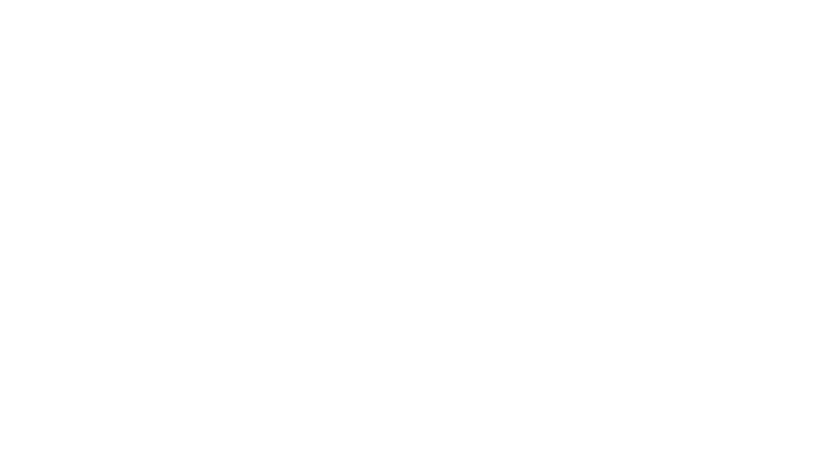
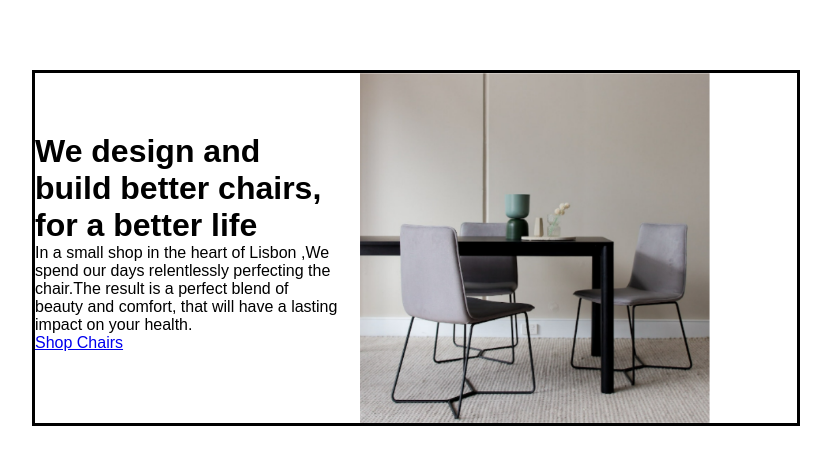
Before and after one commit to bijiraju/CHAIR-TEMPLATE, a plain HTML site: page index.html in a window 1280 px wide. Shown: the whole page, without its empty margins (224-1055 px from the left). Drawn offline with Linux system fonts and the light colour scheme.

Commit message:
added image folder

```diff
--- a/css/style.css
+++ b/css/style.css
@@ -1 +1,27 @@
 /*Author:Biji Raju*/
+* {
+    margin: 0;
+    padding: 0;
+    box-sizing: border-box;
+    font-family: Arial, Helvetica, sans-serif;
+}
+.container {
+    width: 60%;
+    margin-top: 70px;
+    margin-left: auto;
+    margin-right: auto;
+    border: solid;
+}
+.top-content {
+    display: flex;
+    justify-content: flex-start;
+    gap: 20px;
+}
+.top-content img {
+    width: 350px;
+}
+.top-content-left {
+    width: 40%;
+    padding-top: 60px;
+    /* padding-right: 20px; */
+}
--- a/index.html
+++ b/index.html
@@ -8,6 +8,22 @@
         <link rel="stylesheet" href="css/style.css" />
     </head>
     <body>
-        <table></table>
+        <div class="container">
+            <div class="top-content">
+                <div class="top-content-left">
+                    <h1>
+                        We design and build better chairs, for a better life
+                    </h1>
+                    <p>
+                        In a small shop in the heart of Lisbon ,We spend our
+                        days relentlessly perfecting the chair.The result is a
+                        perfect blend of beauty and comfort, that will have a
+                        lasting impact on your health.
+                    </p>
+                    <a href="shop-chairs">Shop Chairs</a>
+                </div>
+                <img src="images/chairs.png" alt="No Image" />
+            </div>
+        </div>
     </body>
 </html>
```
Also changed, not shown: images/chairs.png (added).
